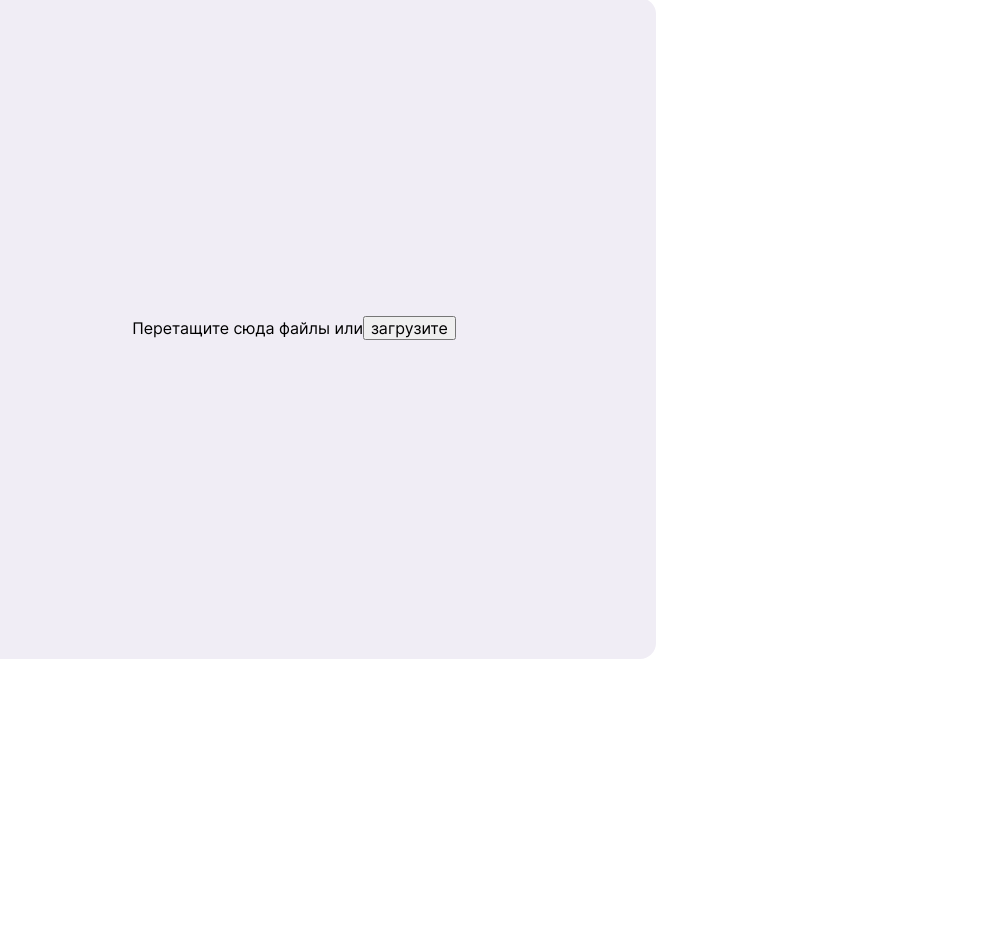
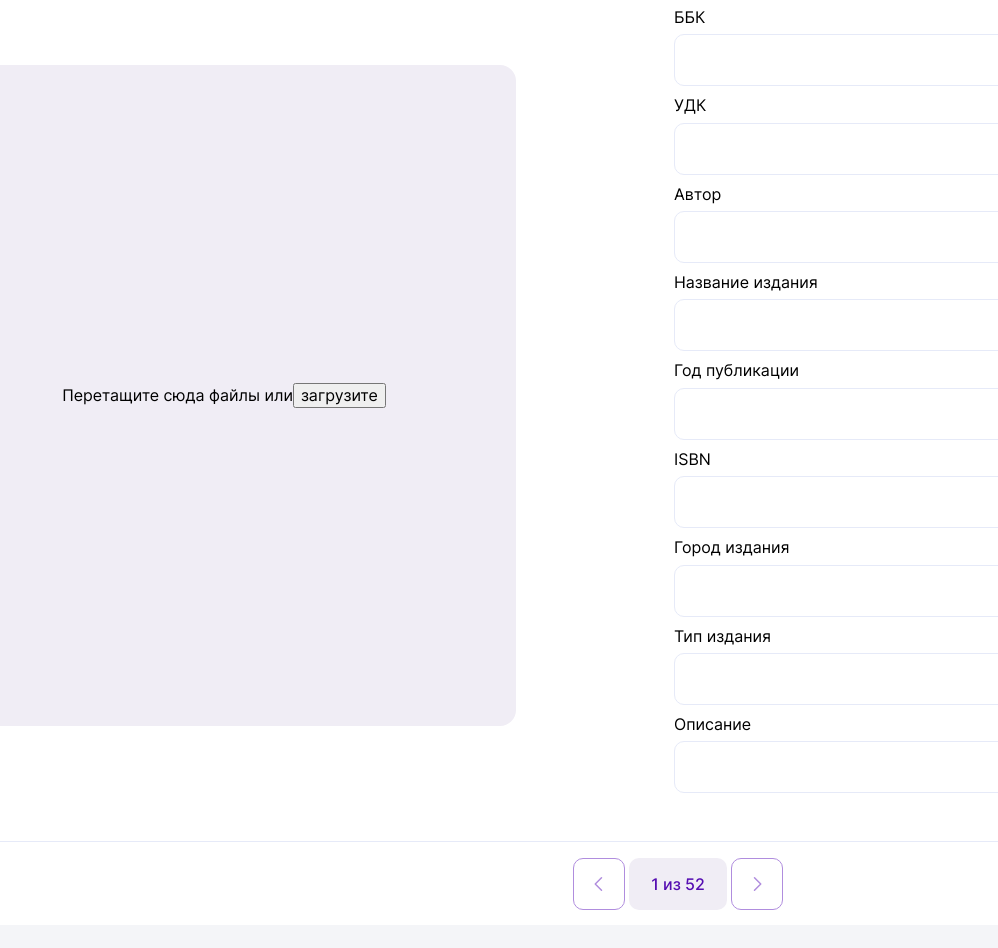
Before and after one commit to alt2211/Printed_publications_FE, a React (Create React App) app in the folder printed_publications/: page /ocr in a window 1280 px wide. Shown: the part 258-1206 px from the top of the page, without its empty margins (282-1280 px from the left). After the commit the page ends 1183 px from the top, so only its background shows below. Built offline with nearby package versions, Linux system fonts and the light colour scheme.

Commit message:
Ocr page

```diff
--- a/printed_publications/src/pages/Ocr.tsx
+++ b/printed_publications/src/pages/Ocr.tsx
@@ -101,9 +101,10 @@ export default () => {
 
 			<div className={style.container}>
 				<h1 style={{ marginBottom: '52px' }}>Добавление печатных изданий</h1>
+				<div className={style.elements}>
 				<div className={style.containerOcr}>
 					{DragDropFile()}
-					<div>
+					<div className={style.containerElement}>
 						{isLoading ? (
 							<Skeleton loading />
 						) : (
@@ -111,7 +112,40 @@ export default () => {
 						)}
 					</div>
 				</div>
+				<div className={style.propertiesList} >
+					<div className={style.inputFieldName}>ББК</div>
+					<input className={style.inputField} name='BBK'></input>
+					<div className={style.inputFieldName}>УДК</div>
+					<input className={style.inputField} name='YDK'></input>
+					<div className={style.inputFieldName}>Автор</div>
+					<input className={style.inputField} name='author'></input>
+					<div className={style.inputFieldName}>Название издания</div>
+					<input className={style.inputField} name='publicationTitle'></input>
+					<div className={style.inputFieldName}>Год публикации</div>
+					<input className={style.inputField} name='publicationDate'></input>
+					<div className={style.inputFieldName}>ISBN</div>
+					<input className={style.inputField} name='ISBN'></input>
+					<div className={style.inputFieldName}>Город издания</div>
+					<input className={style.inputField} name='year'></input>
+					<div className={style.inputFieldName}>Тип издания</div>
+					<input className={style.inputField} name='type'></input>
+					<div className={style.inputFieldName}>Описание</div>
+					<input className={style.inputField} name='description'></input>
+				</div>
+				</div>
 			</div>
+			<div className={style.bottom}>
+				<div className={style.bottomElement1}>
+					<button className={style.arrowl} style={{marginLeft : '807px '}}><img src="ArrowLeft.svg" alt="Левая стрелка"/></button>
+					<div className={style.counter}>1 из 52</div>
+					<button className={style.arrowl} style={{marginRight : '426px'}}><img src="ArrowRight.svg" alt="Правая стрелка"/></button>
+				</div>
+				<div className={style.bottomElement2}>
+					<button className={style.addMore}>Добавить еще</button>
+					<button className={style.save}>Сохранить</button>
+				</div>
+			</div>
+
 			{/* <div className='container'>
 				<h1>Добавление печатных изданий</h1>
 				<Row gutter={[50, 50]}>
--- a/printed_publications/src/ui/ocr/ocr.module.scss
+++ b/printed_publications/src/ui/ocr/ocr.module.scss
@@ -1,16 +1,137 @@
 .container {
 	width: 1824px;
-	height: 1194px;
+	height: 970 px;
 	margin: 22px 48px;
+	margin-bottom: 0px;
 	background: #fff;
-	border-radius: 16px;
+	border-radius: 16px 16px 0 0;
 	padding: 48px 166px;
 }
 
 .containerOcr {
 	display: flex;
-	gap: 158px;
+	width: 742px;
+	height: 661 px;
+	gap:158px;
 }
+
+.elements {
+	display: flex;
+}
+
+.inputField {
+	width: 592px;
+	height: 52px;
+	padding-left: 20px;
+	padding-top: 16px;
+	padding-bottom: 16px;
+	border-radius: 10px;
+	border: 1px solid #E6EAF8;
+	transition: 0.5s;
+}
+
+.inputField:hover {
+	border-color: #550DB2;
+  }
+
+ .inputField:focus {
+	border-color: #D8C5F0;
+	outline: none;
+  }
+
+  .inputFieldName{
+	margin-bottom: 8px;
+	margin-top:10px;
+  }
+
+  .propertiesList{
+	display: flex;
+    flex-direction: column;
+    align-items: flex-start;
+  }
+
+  .bottom{
+	width: 1824px;
+	height: 84px;
+	border-top: 1px solid #E6EAF8;
+	background: #FFF;
+	margin-left: 48px;
+	border-radius: 0 0 16px 16px;
+	display: flex;
+  }
+
+  .arrowl{
+	display: flex;
+	width: 52px;
+	height: 52px;
+	padding: 16px;
+	justify-content: center;
+	align-items: center;
+	flex-shrink: 0;
+	border-radius: 10px;
+	border: 1px solid #B08DDE;
+	background: #FFF;
+	margin-right: 4px;
+	margin-left: 4px;
+	cursor: pointer;
+  }
+
+  .counter{
+	width: 98px;
+	height: 52px;
+	display: inline-flex;
+	padding: 16px 22px;
+	justify-content: center;
+	align-items: center;
+	border-radius: 10px;
+	background: #F0EDF5;
+	color: #550DB2;
+	font-size: 16px;
+	font-style: normal;
+	font-weight: 500;
+	line-height: 20px;
+  }
+  .addMore{
+	display: inline-flex;
+	padding: 16px 38px;
+	justify-content: center;
+	align-items: center;
+	border-radius: 10px;
+	background: #6AB20D;
+	border: none;
+	color: #FFF;
+	font-size: 16px;
+	font-style: normal;
+	font-weight: 400;
+	line-height: 20px;
+	margin-right: 16px;
+	cursor: pointer;
+  }
+  .save{
+	display: inline-flex;
+	padding: 16px 38px;
+	justify-content: center;
+	align-items: center;
+	border-radius: 10px;
+	background: #550DB2;
+	border: none;
+	color: #FFF;
+	font-size: 16px;
+	font-style: normal;
+	font-weight: 400;
+	line-height: 20px;
+	cursor: pointer;
+  }
+
+  .bottomElement1{
+	display:flex;
+	align-items: center;
+
+  }
+  .bottomElement2{
+	display:flex;
+	align-items: center;
+  }
 
 .inputImg {
 	width: 724px;
```
Also changed, not shown: printed_publications/public/ArrowLeft.svg (added), printed_publications/public/ArrowRight.svg (added).
